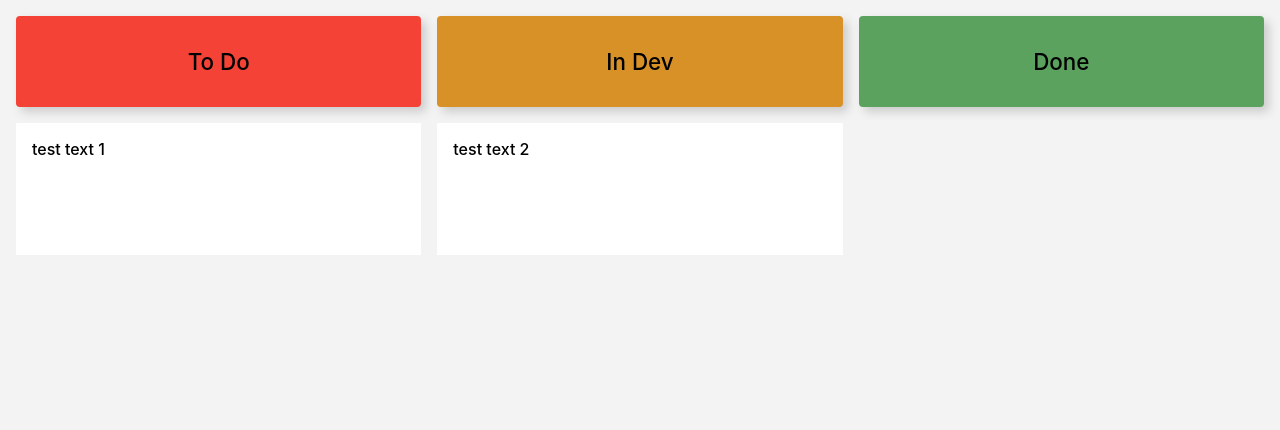
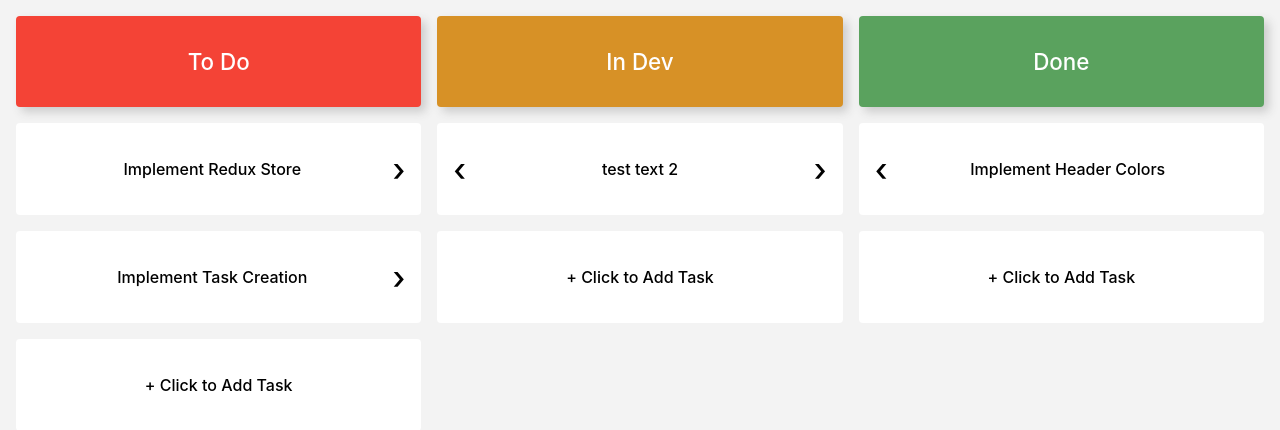
Before and after one commit to justinang1/KanbanTS, a React (Create React App) app: page / in a window 1280 px wide. Shown: the top 430 px of the page. Built offline with nearby package versions, Linux system fonts and the light colour scheme.

Commit message:
Finished formatting of tasks. Added prompt on 'create task' button. Started boilerplate redux

```diff
--- a/package.json
+++ b/package.json
@@ -12,7 +12,9 @@
     "@types/react-dom": "^16.9.0",
     "react": "^16.13.0",
     "react-dom": "^16.13.0",
+    "react-redux": "^7.2.0",
     "react-scripts": "3.4.0",
+    "redux": "^4.0.5",
     "typescript": "~3.7.2"
   },
   "scripts": {
--- a/src/components/Column.tsx
+++ b/src/components/Column.tsx
@@ -12,18 +12,20 @@ type ColProps = {
 
 function Column({name, id} : ColProps) {
   let headerColor: string = "";
-  let childElem: Array<Object> = [];
+  let childElem: Array<Object> = [<Task text='+ Click to Add Task' id={id} type={-1}/>];
   switch(id){
     case 0:
-      headerColor = "header-red";
-      childElem.push(<Task text="test text 1" id={0}/>)
+      headerColor = 'header-red';
+      childElem.unshift(<Task text='Implement Task Creation' id={id} type={0}/>)
+      childElem.unshift(<Task text='Implement Redux Store' id={id} type={0}/>)
       break;
     case 1:
-      headerColor = "header-orange";
-      childElem.push(<Task text="test text 2" id={0}/>)
+      headerColor = 'header-orange';
+      childElem.unshift(<Task text='test text 2' id={id} type={0}/>)
       break;
     case 2:
-      headerColor = "header-green";
+      headerColor = 'header-green';
+      childElem.unshift(<Task text='Implement Header Colors' id={id} type={0}/>)
       // childElem.push(<Task text="test text 3" id={0}/>)
       break;
     default:
@@ -31,8 +33,8 @@ function Column({name, id} : ColProps) {
   }
   console.log(childElem);
   return (
-    <div className="board-col">
-      <div className={"col-header " + headerColor}>
+    <div className='board-col'>
+      <div className={'col-header ' + headerColor}>
         {name}
       </div>
       {(childElem) ? childElem : <div></div>}
--- a/src/components/Task.tsx
+++ b/src/components/Task.tsx
@@ -5,13 +5,31 @@ import '../style/Board.css';
 
 type ColProps = {
   text: string,
-  id: number
+  type: number,
+  id: number,
 }
 
-function Task({text} : ColProps) {
+function Task({text, type, id} : ColProps) {
   return (
-    <div className="task-row">
-      {text}
+    <div className='task-row'>
+      <span className='left-angle'>
+      {(id > 0 && type > -1) ? <span>
+        &#x2039;
+      </span> : undefined}
+      </span>
+      <span className={type < 0 ? 'create-text' : 'task-text'} onClick={(e) => {
+        if (type < 0) {
+          var inputText = prompt();
+          alert(inputText);
+        }
+      }}>
+        {text}
+      </span>
+      <span className='right-angle'>
+      {(id < 2 && type > -1) ? <span>
+        &#8250;
+      </span> : undefined}
+      </span>
     </div>
   );
 }
--- a/src/style/Board.css
+++ b/src/style/Board.css
@@ -17,6 +17,7 @@
   -webkit-box-shadow: 5px 5px 10px #ccc;
   -moz-box-shadow:    5px 5px 10px #ccc;
   box-shadow: 5px 5px 10px #ccc;
+  color: white;
   text-align: center;
   font-size: 1.4rem;
   font-weight: 500;
@@ -48,5 +49,30 @@
   padding: 1rem;
   font-weight: 500;
   background-color: #FFFFFF;
-  height: 100px;
+  min-height: 60px;
+  display: flex;
+  flex-direction: row;
+  justify-content: space-between;
+  align-items: center;
+  border-radius: 4px;
 }
+
+.left-angle {
+  font-size: 2rem;
+  font-weight: 500;
+  cursor: pointer;
+}
+
+.right-angle {
+  font-size: 2rem;
+  font-weight: 500;
+  cursor: pointer;
+}
+
+.create-text {
+  cursor: pointer;
+}
+
+.task-text {
+  cursor: default;
+}
```
Also changed, not shown: src/actions/Manager.js (added), src/reducers/Messages.js (added), 1 other file (tests, documents, lock files or other folders).
